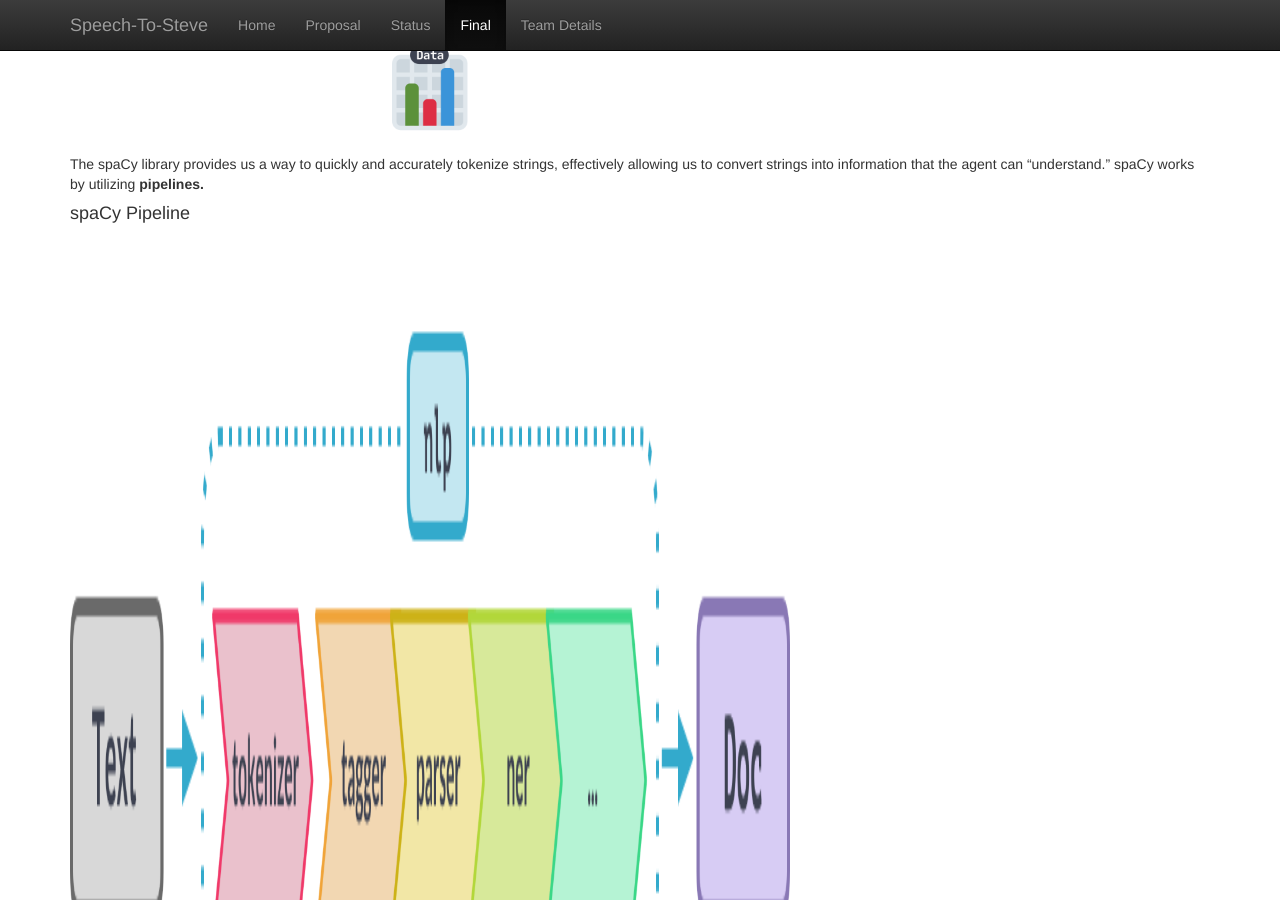
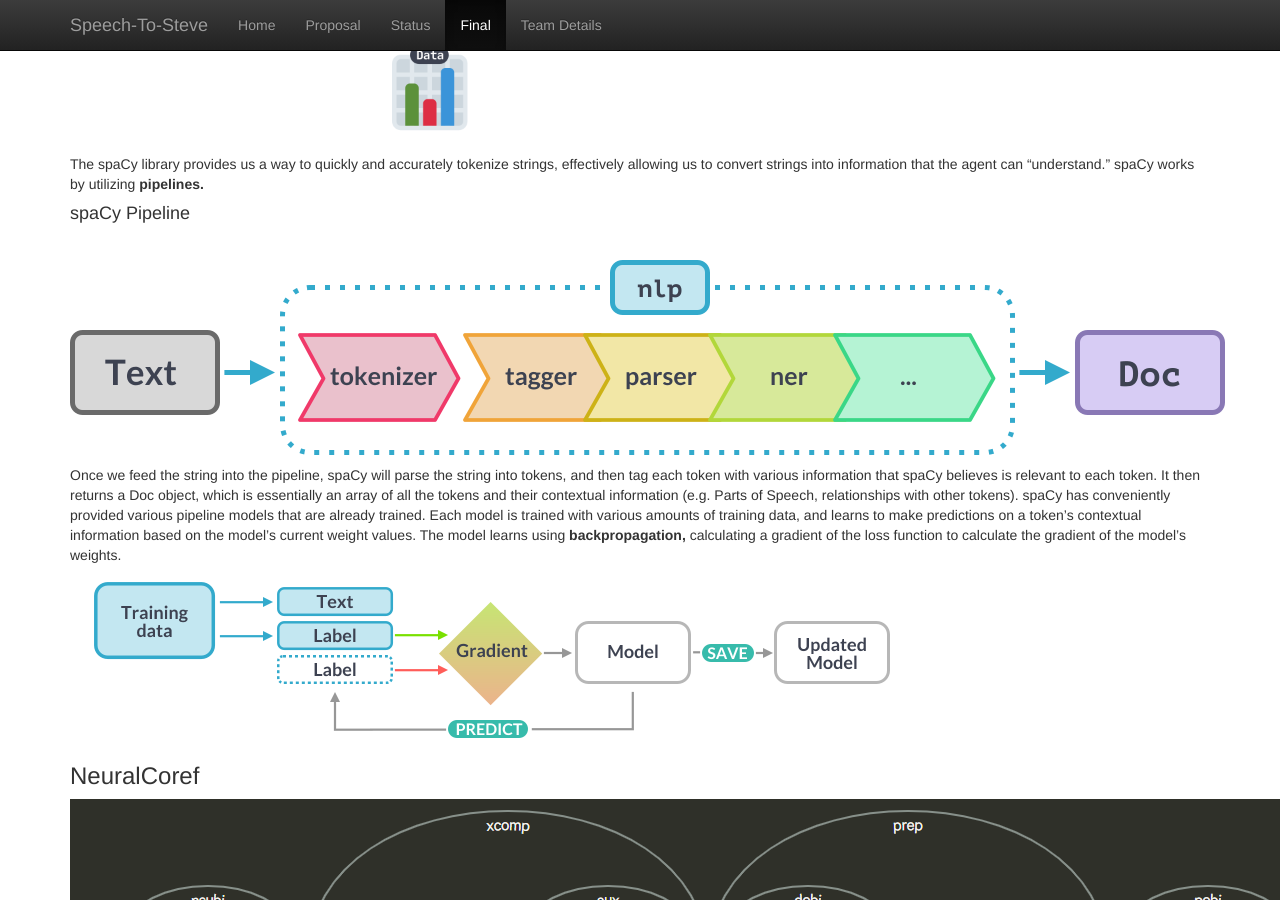
Before and after one commit to geeeeeeeeew/CS-175-Team-Direction-, a Jekyll site: the page built from docs/final.md, in a window 1280 px wide and 900 px high, scrolled down 2506 px. Built offline with Jekyll 4.4.1, drawn with Linux system fonts in a browser that asks for light colours.

Commit message:
Update final.md

```diff
--- a/docs/final.md
+++ b/docs/final.md
@@ -46,11 +46,11 @@
 The spaCy library provides us a way to quickly and accurately tokenize strings, effectively allowing us to convert strings into information that the agent can "understand." spaCy works by utilizing **pipelines.**
 
 #### spaCy Pipeline
-<img src="pipeline.png" alt="Visualization of spaCy pipeline" class="inline" width = "720" height="836"/>
+<img src="pipeline.png" alt="Visualization of spaCy pipeline" class="inline"/>
 
 Once we feed the string into the pipeline, spaCy will parse the string into tokens, and then tag each token with various information that spaCy believes is relevant to each token. It then returns a Doc object, which is essentially an array of all the tokens and their contextual information (e.g. Parts of Speech, relationships with other tokens). spaCy has conveniently provided various pipeline models that are already trained. Each model is trained with various amounts of training data, and learns to make predictions on a token's contextual information based on the model's current weight values. The model learns using **backpropagation,** calculating a gradient of the loss function to calculate the gradient of the model's weights.
 
-<img src="pipetrain.png" alt="Visualization of spaCy pipeline training" class="inline" width = "720" height="836"/>
+<img src="pipetrain.png" alt="Visualization of spaCy pipeline training" class="inline"/>
 
 ### NeuralCoref
 <img src="displacy.PNG" alt="Visualization of NeuralCoref" class="inline"/>
```
